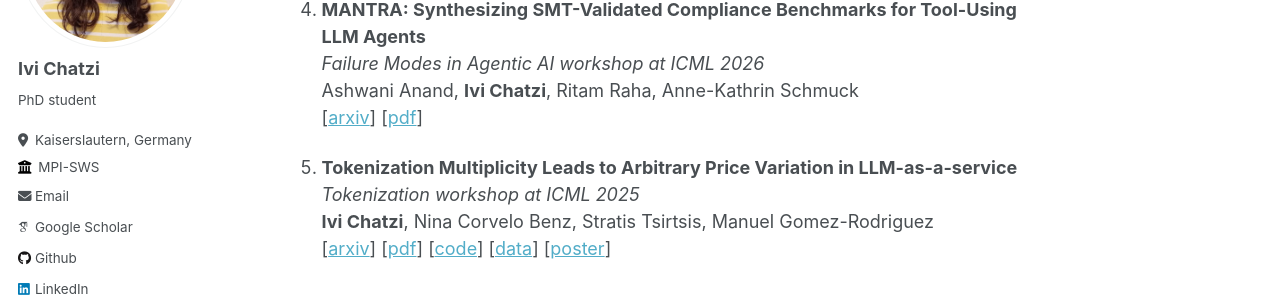
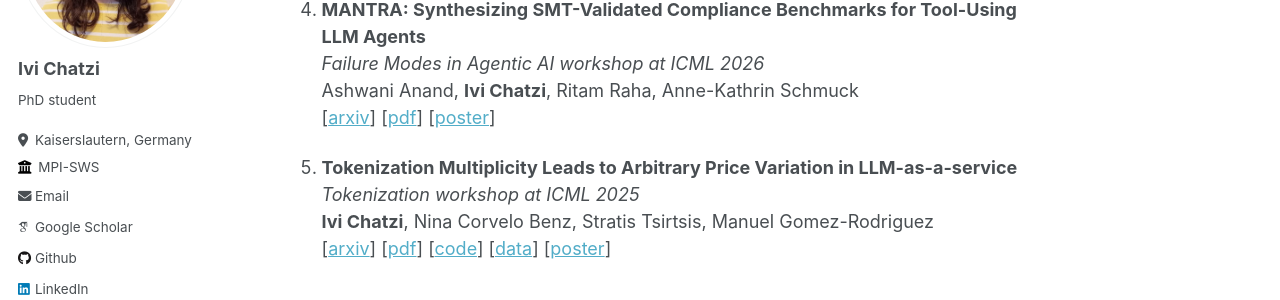
Before and after one commit to Qvapil/Qvapil.github.io, a Jekyll site: the page built from _pages/about.md, in a window 1280 px wide and 900 px high, scrolled down 1569 px. Shown: the part 243-543 px from the top of the window. Built offline with Jekyll 4.4.1, drawn with Linux system fonts in a browser that asks for light colours; some web fonts are replaced.

Commit message:
mantra poster

```diff
--- a/_pages/about.md
+++ b/_pages/about.md
@@ -72,6 +72,7 @@ Overall, my goal is to make LLM systems and evaluations more predictable and tru
   Ashwani Anand, **Ivi Chatzi**, Ritam Raha, Anne-Kathrin Schmuck \
   [[arxiv](https://arxiv.org/abs/2605.06334)]
   [[pdf](https://qvapil.github.io/files/2605.06334v1.pdf)]
+  [[poster](https://qvapil.github.io/files/MANTRA_poster_portrait.jpg)]
   <!-- [[code](https://anonymous.4open.science/r/mantra-for-compliance/README.md)]
   [[data](https://huggingface.co/datasets/mantra-anon/MANTRA)] -->
 
```
Also changed, not shown: files/MANTRA_poster_portrait.jpg (added).
